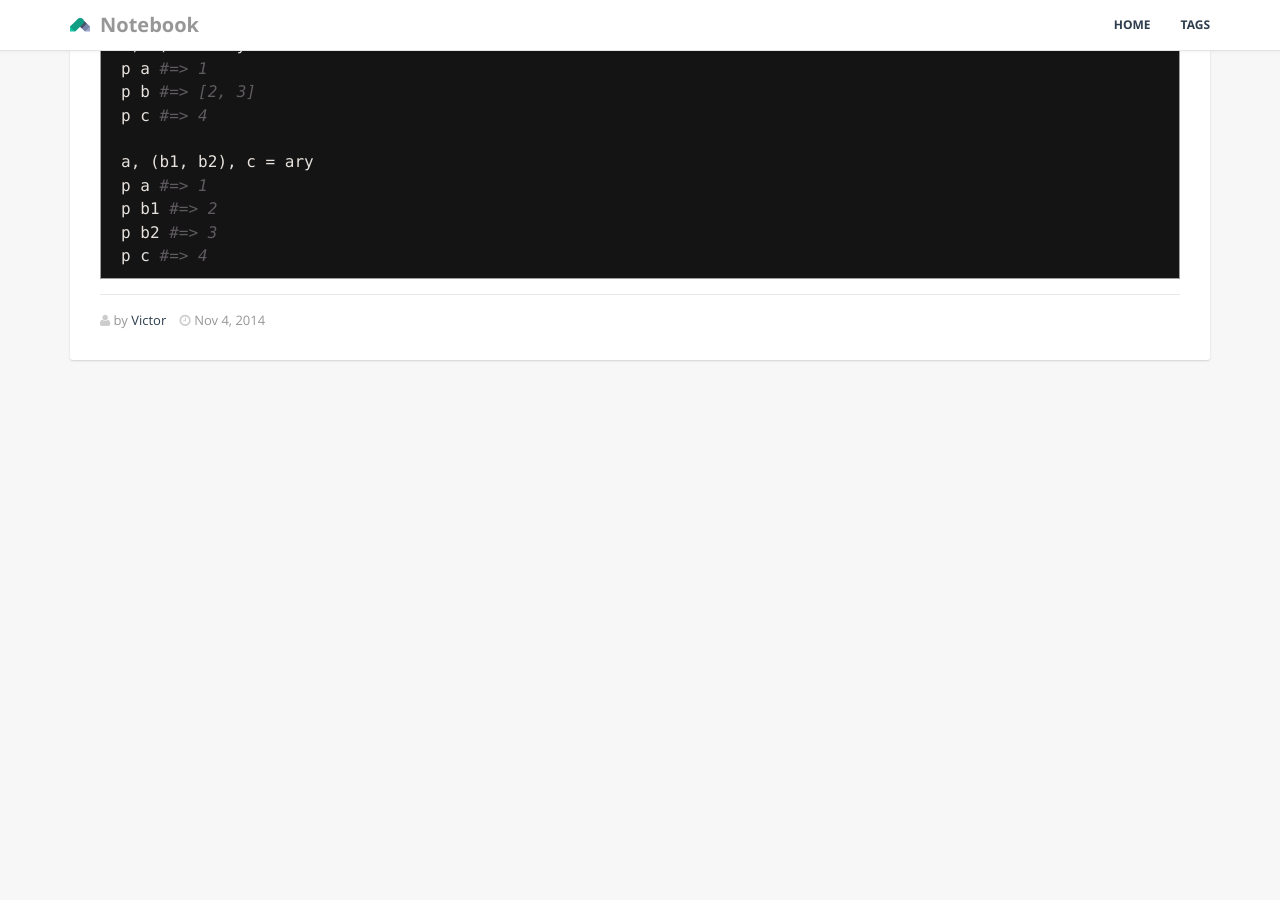
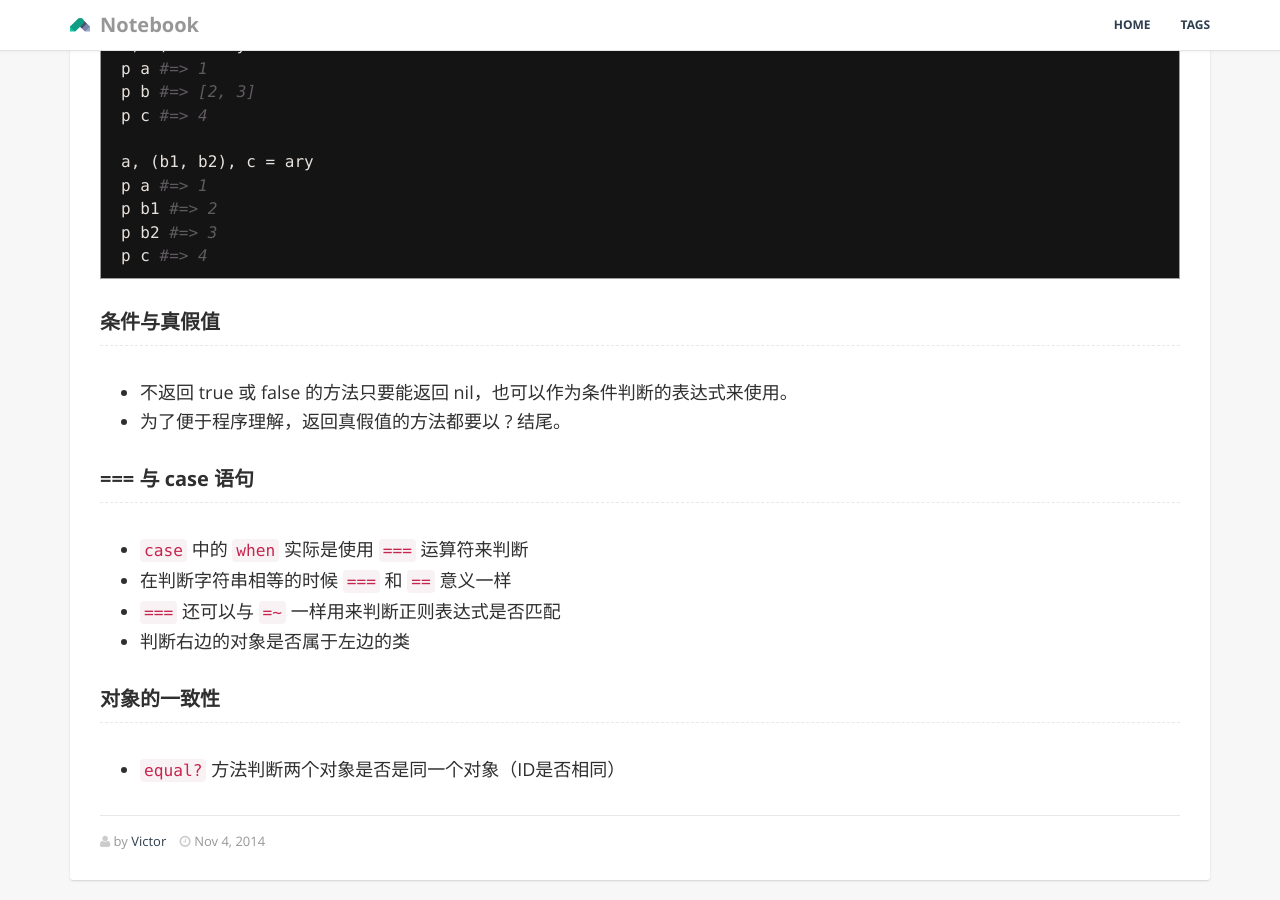
Before and after one commit to GiaoGiaoCat/GiaoGiaoCat.github.io, a Jekyll site: the page built from _posts/201411/2014-11-04-ruby-programming-01.md, in a window 1280 px wide and 900 px high, scrolled down 2555 px. Built offline with Jekyll 4.4.1, drawn with Linux system fonts in a browser that asks for light colours; Markdown is read by kramdown in place of the engine named in the settings; before the commit the page ends 2960 px from its top, so only the background shows below that.

Commit message:
no message

````diff
--- a/_posts/201411/2014-11-04-ruby-programming-01.md
+++ b/_posts/201411/2014-11-04-ruby-programming-01.md
@@ -112,3 +112,19 @@ p b1 #=> 2
 p b2 #=> 3
 p c #=> 4
 ```
+
+### 条件与真假值
+
+* 不返回 true 或 false 的方法只要能返回 nil，也可以作为条件判断的表达式来使用。
+* 为了便于程序理解，返回真假值的方法都要以 ? 结尾。
+
+### === 与 case 语句
+
+* ```case``` 中的 ```when``` 实际是使用 ```===``` 运算符来判断
+* 在判断字符串相等的时候 ```===``` 和 ```==``` 意义一样
+* ```===``` 还可以与 ```=~``` 一样用来判断正则表达式是否匹配
+* 判断右边的对象是否属于左边的类
+
+### 对象的一致性
+
+* ```equal?``` 方法判断两个对象是否是同一个对象（ID是否相同）
````
